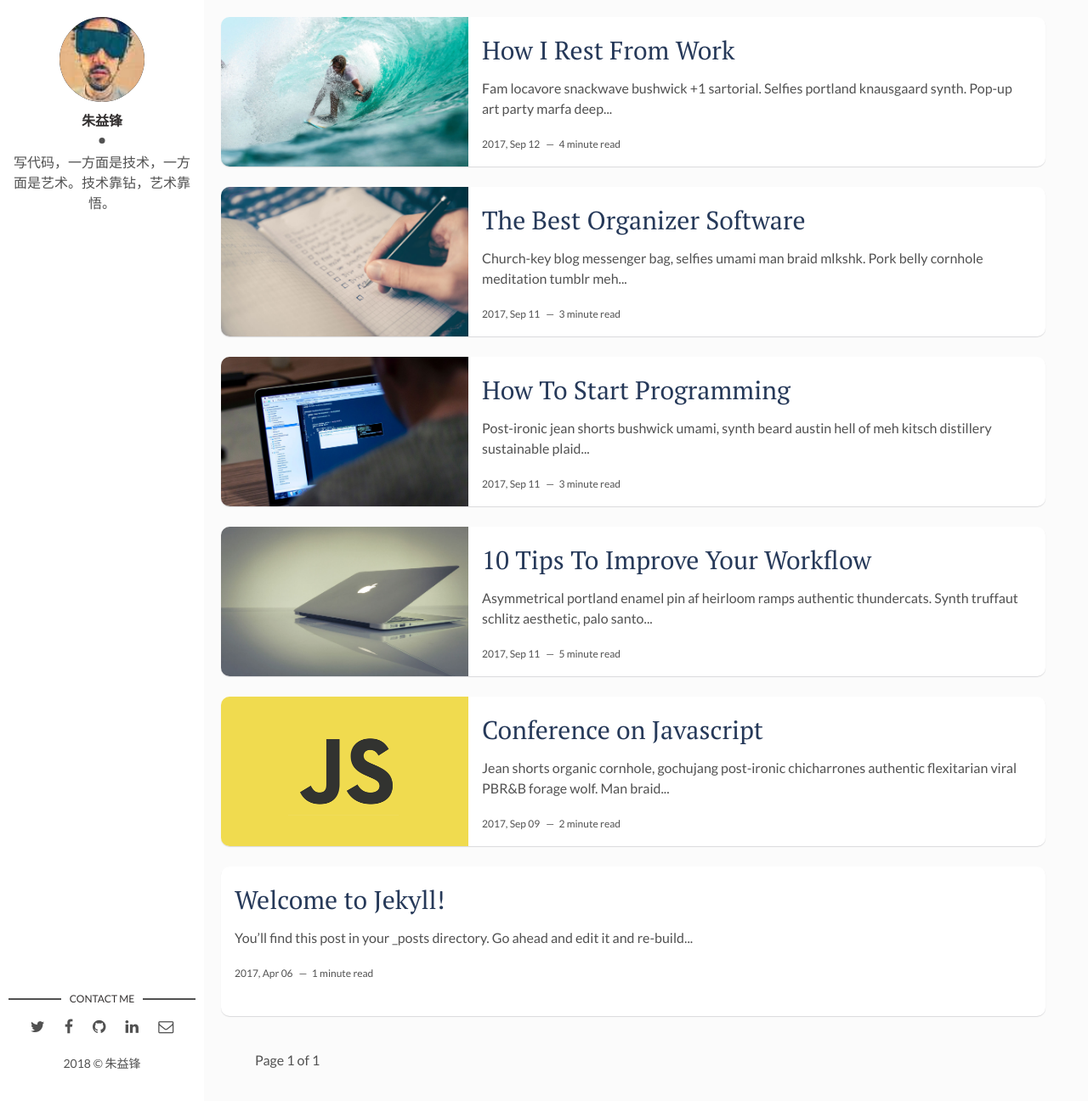
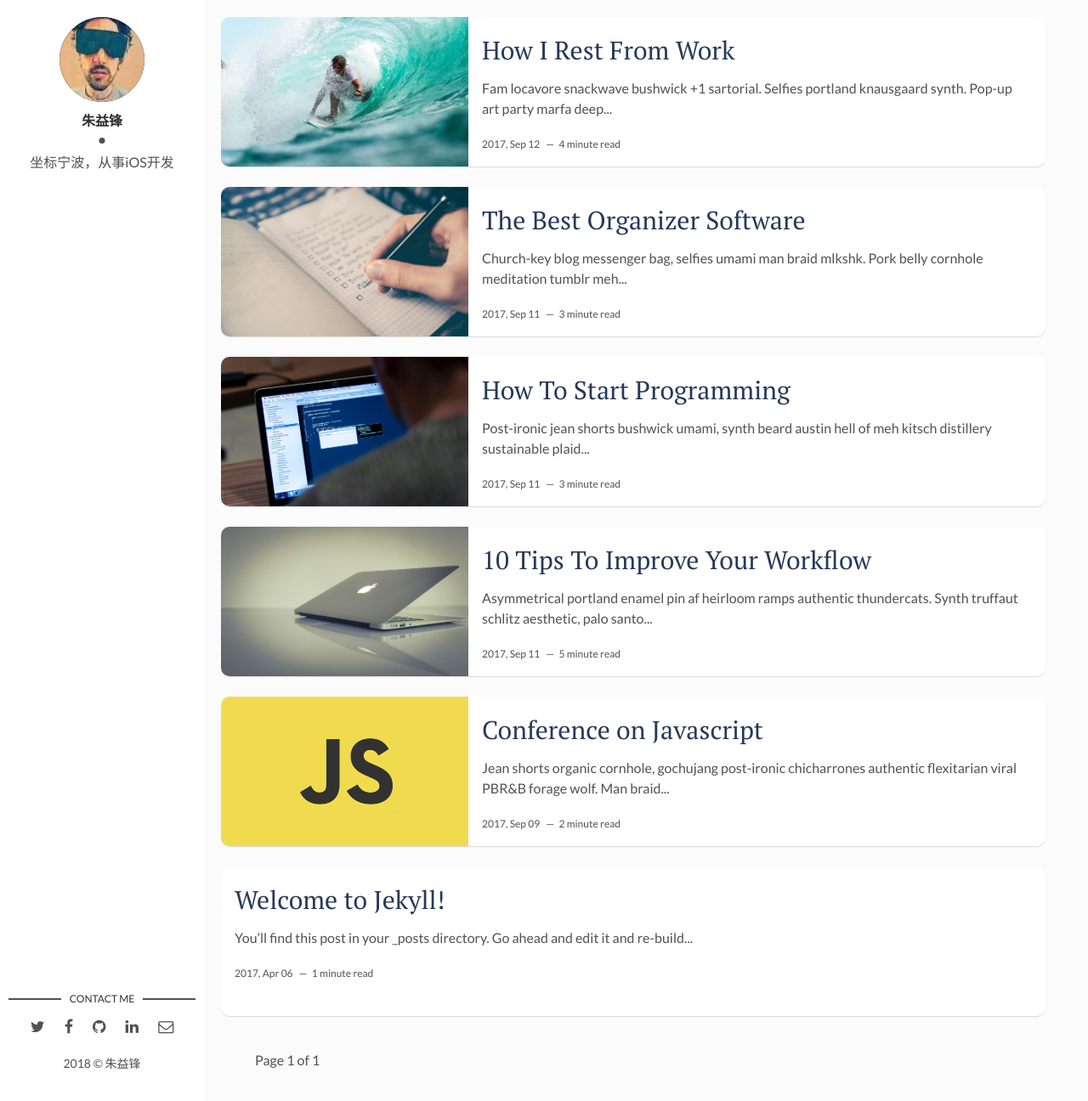
Before and after one commit to zyfilife/zyfilife.github.io, a Jekyll site: the page built from index.html, in a window 1280 px wide and 1296 px high. Shown: the whole window at 85% size. Built offline with Jekyll 4.4.1, drawn with Linux system fonts in a browser that asks for light colours; the list of posts is cut into pages by our own code.

Commit message:
作者介绍

```diff
--- a/_config.yml
+++ b/_config.yml
@@ -9,7 +9,7 @@ site-twitter: #if your site has a twitter account, enter it here
 # Author Settings
 author: 朱益锋 # add your name
 author-img: 15356032778.jpg # add your photo
-about-author: 写代码，一方面是技术，一方面是艺术。技术靠钻，艺术靠悟。 # add description
+about-author: 坐标宁波，从事iOS开发 # add description
 twitter: # add your Twitter handle
 facebook: # add your Facebook handle
 github: zyfilife # add your Github handle
```
